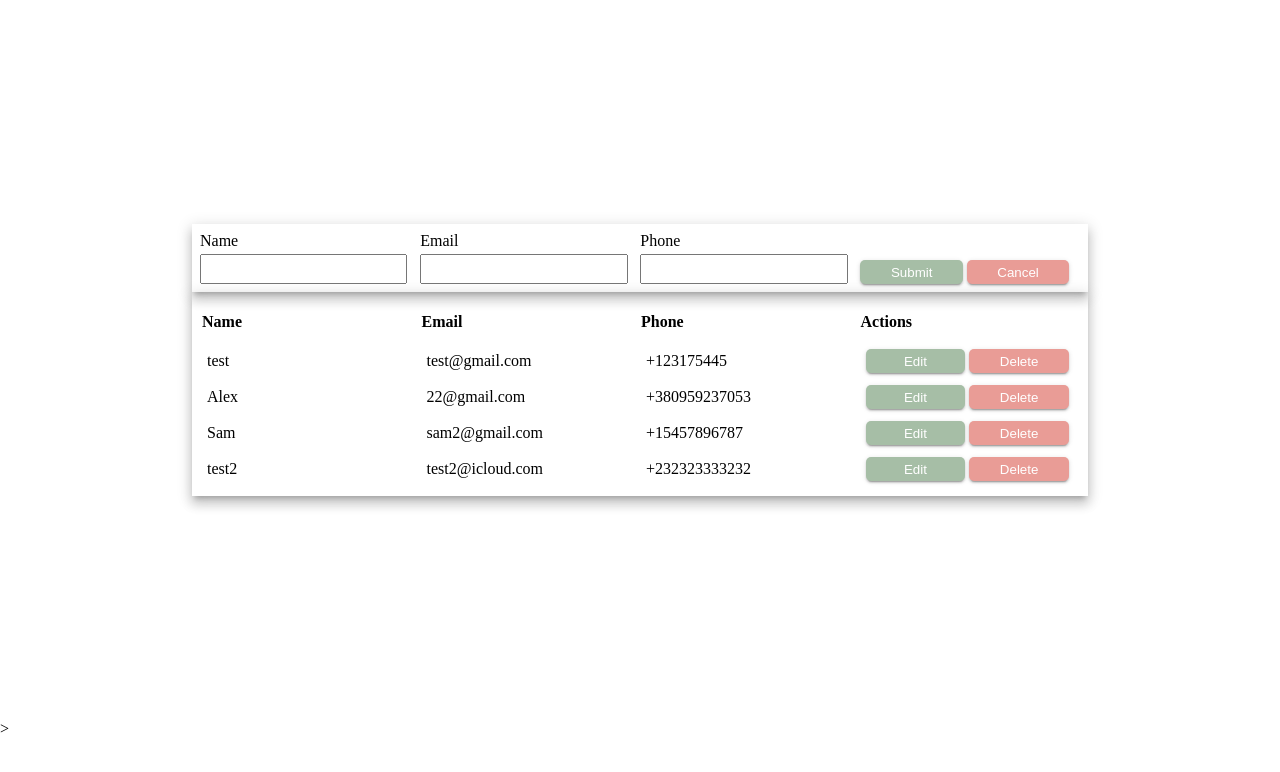
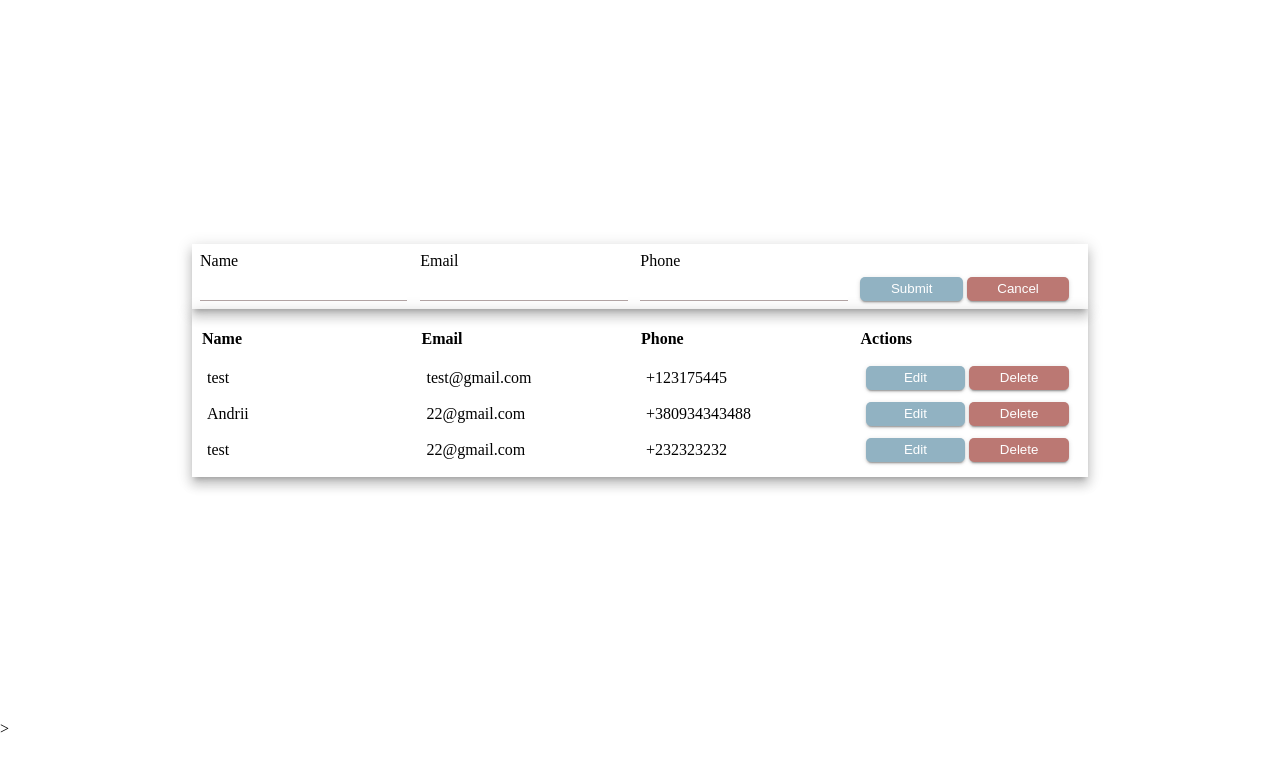
Before and after one commit to andriitverdokhlib/ngUserTable, an Angular app: page / in a window 1280 px wide. Both pictures are taken after a click on the button "Add user". Shown: the top 772 px of the page. Built offline with nearby package versions, Linux system fonts and the light colour scheme; data requests are answered from the project's data file; what ngx-phone-mask would draw is missing.

Commit message:
updated styles

```diff
--- a/src/app/shared/add-pannel/add-pannel.component.ts
+++ b/src/app/shared/add-pannel/add-pannel.component.ts
@@ -1,7 +1,9 @@
-import { Component, EventEmitter, Input, OnDestroy, Output } from '@angular/core';
+import { Component, EventEmitter, OnDestroy, Output } from '@angular/core';
 import { FormControl, FormGroup, Validators } from '@angular/forms';
+
 import { Subject } from 'rxjs';
 import { takeUntil } from 'rxjs/operators';
+
 import { UserService } from 'src/app/core/services/user.service';
 
 @Component({
--- a/src/app/shared/user-row/user-row.component.scss
+++ b/src/app/shared/user-row/user-row.component.scss
@@ -18,8 +18,5 @@ td {
     input {
         height: 2.5vh;
         width: 98%;
-
-        border-color: $input-border-color;
-        border-width: 1px;
     }
 }
--- a/src/app/shared/user-row/user-row.component.ts
+++ b/src/app/shared/user-row/user-row.component.ts
@@ -1,4 +1,4 @@
-import { Component, EventEmitter, Input, OnDestroy, Output } from '@angular/core';
+import { Component, EventEmitter, Input, OnDestroy, OnInit, Output } from '@angular/core';
 
 import { Subject } from 'rxjs';
 import { takeUntil } from 'rxjs/operators';
@@ -11,13 +11,15 @@ import { UserService } from 'src/app/core/services/user.service';
   templateUrl: './user-row.component.html',
   styleUrls: ['./user-row.component.scss']
 })
-export class UserRowComponent implements OnDestroy{
+export class UserRowComponent implements OnInit, OnDestroy{
 
   @Input('userInfo')
   public userInfo: IUser;
 
   @Output()
   private onDeletedUsers = new EventEmitter<void>();
+
+  private originalUserInfo: IUser;
 
   public editModeEnabled: boolean = false;
 
@@ -26,6 +28,10 @@ export class UserRowComponent implements OnDestroy{
   constructor(
     private userService: UserService
   ) { }
+
+  ngOnInit(): void {
+    this.originalUserInfo = { ...this.userInfo };
+  }
 
   ngOnDestroy(): void {
     this.destroyer$.next();
@@ -49,6 +55,8 @@ export class UserRowComponent implements OnDestroy{
   }
 
   public cancel(): void {
+    this.userInfo = { ...this.originalUserInfo };
+
     this.switchEditMode();
   }
 
--- a/src/assets/scss/variables.scss
+++ b/src/assets/scss/variables.scss
@@ -1,8 +1,8 @@
 $input-height: 2.5vh;
 $input-border-color: rgb(235, 225, 225);
 
-$btn-danger-color: #ff4081;
-$btn-success-color: rgb(106, 201, 106);
+$btn-danger-color: #a397e4;
+$btn-success-color: rgb(164, 187, 164);
 
 
 $container-shadows: 0 5px 5px -3px rgb(0 0 0 / 20%), 0 8px 10px 1px rgb(0 0 0 / 14%), 0 3px 14px 2px rgb(0 0 0 / 12%);
--- a/src/server/db.json
+++ b/src/server/db.json
@@ -7,22 +7,16 @@
       "id": 1
     },
     {
-      "name": "Alex",
+      "name": "Andrii",
       "email": "22@gmail.com",
-      "phone": "+380959237053",
+      "phone": "+380934343488",
       "id": 2
     },
     {
-      "name": "Sam",
-      "email": "sam2@gmail.com",
-      "phone": "+15457896787",
+      "name": "test",
+      "email": "22@gmail.com",
+      "phone": "+232323232",
       "id": 3
-    },
-    {
-      "name": "test2",
-      "email": "test2@icloud.com",
-      "phone": "+232323333232",
-      "id": 4
     }
   ]
 }
--- a/src/styles.scss
+++ b/src/styles.scss
@@ -4,23 +4,29 @@
 }
 
 .btn-submit {
-    background: rgb(166, 190, 166);
+    background: rgb(145, 178, 194);
 }
 
 .btn-danger {
-    background: #e99c96;
+    background: #bb7873;
 }
 
 input {
-    padding: 3px
+    padding: 3px;
+    border: none;
+    border-bottom: 1px solid rgb(177, 163, 163);
+
+    &:focus {
+        outline: none;
+        border-bottom: 2px solid rgb(172, 172, 226);
+    }
 }
 
-
 input.ng-touched.ng-invalid {
-    border:solid rgb(192, 124, 124) 2px;
-    border-radius: 5px;
+    border-bottom: 2px solid rgb(235, 107, 107);
+    border-radius: 2px;
 }
 input.ng-touched.ng-valid {
-    border-radius: 5px;
-    border:solid rgb(181, 231, 181) 2px;
+    border-radius: 2px;
+    border-bottom: 2px solid rgb(95, 173, 95);
 }
```
